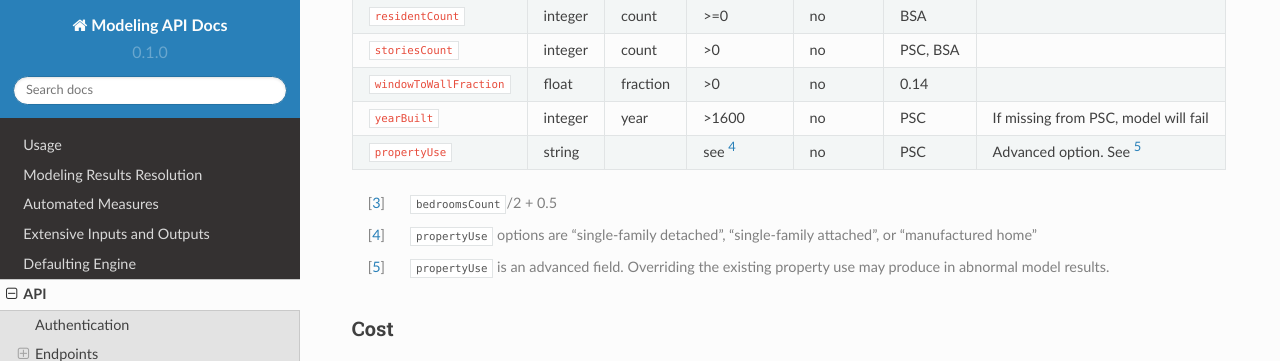
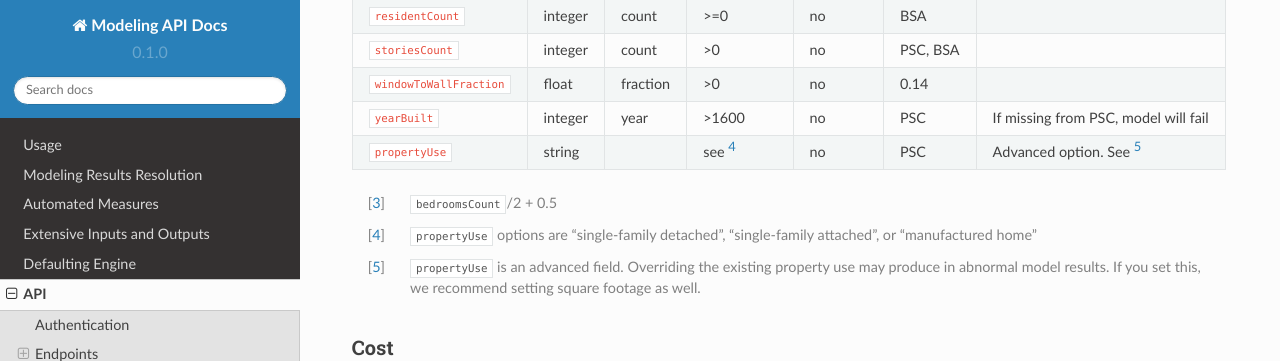
Before and after one commit to RadiantLabs/modeling-api-docs, a Sphinx documentation site: the page built from docs/source/api.rst, in a window 1280 px wide and 900 px high, scrolled down 3138 px, cut to the strip 0-361 px from the top of the window. Built offline with Sphinx 7.4.7 and the Read the Docs theme 2.0.0, drawn with Linux system fonts in a browser that asks for light colours.

Commit message:
Update propertyUse warning language

```diff
--- a/docs/source/api.rst
+++ b/docs/source/api.rst
@@ -154,7 +154,7 @@ Property                  Type     Units     Constraints  Required  Default
 
 .. [#] ``bedroomsCount``/2 + 0.5
 .. [#] ``propertyUse`` options are “single-family detached”, “single-family attached”, or “manufactured home”
-.. [#] ``propertyUse`` is an advanced field. Overriding the existing property use may produce in abnormal model results.
+.. [#] ``propertyUse`` is an advanced field. Overriding the existing property use may produce in abnormal model results. If you set this, we recommend setting square footage as well.
 
 .. _cost:
 
```
